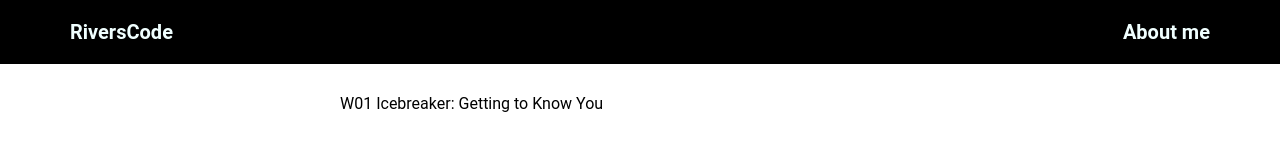
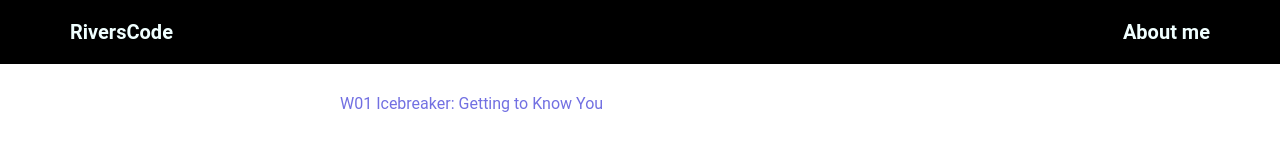
Before and after one commit to riverscode/BYU-Idaho_W01-Icebreaker, a plain HTML site: page index.html in a window 1280 px wide. In both pictures the pointer is over the link "W01 Icebreaker: Getting to Know You". Drawn offline with Linux system fonts and the light colour scheme.

Commit message:
fix with and styles

```diff
--- a/index.html
+++ b/index.html
@@ -20,7 +20,7 @@
   <main>
     <section class="lessons">
       <ul>
-        <li><a href="/about.html">W01 Icebreaker: Getting to Know You</a></li>
+        <li><a href="about.html">W01 Icebreaker: Getting to Know You</a></li>
       </ul>
     </section>
   </main>
--- a/style.css
+++ b/style.css
@@ -41,6 +41,10 @@ a:hover{
   color: #000000;
 }
 
+.lessons a:hover{
+  color: #7270e2;
+}
+
 .banner{
   padding: 0px 30px;
   display: flex;
```
